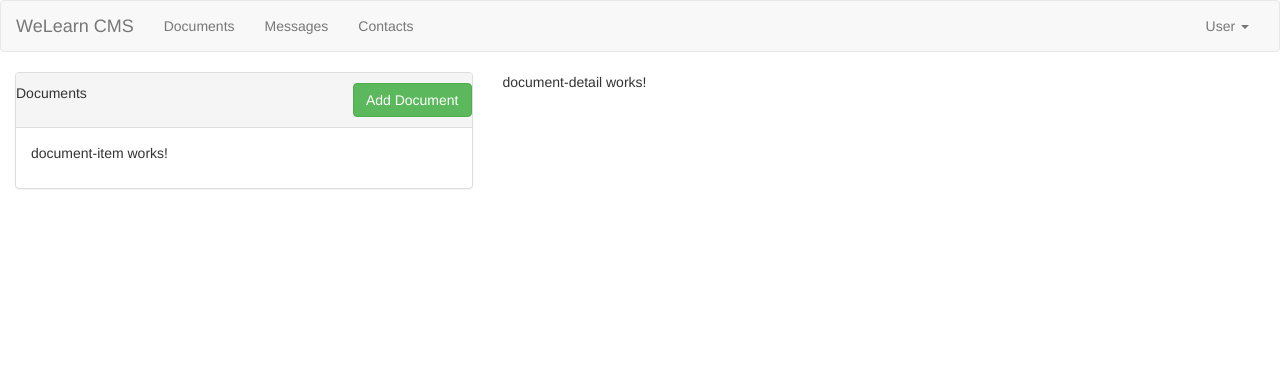
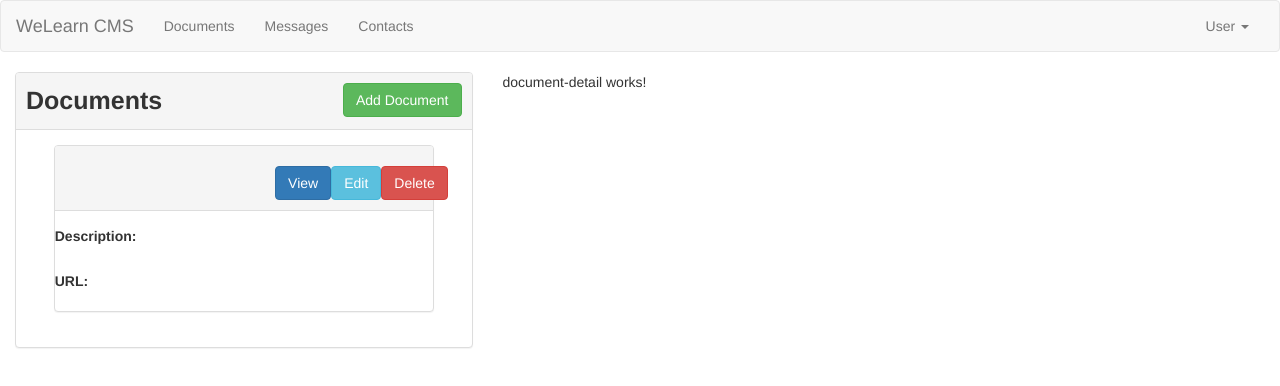
Before and after one commit to trainerkim20/FullStackProjs, an Angular app in the folder cms/: page / in a window 1280 px wide. Shown: the top 386 px of the page. Built offline with nearby package versions, Linux system fonts and the light colour scheme.

Commit message:
documentItemCompenent

```diff
--- a/cms/src/app/documents/document-item/document-item.component.html
+++ b/cms/src/app/documents/document-item/document-item.component.html
@@ -1 +1,25 @@
-<p>document-item works!</p>
+<div class="panel panel-default" xmlns="http://www.w3.org/1999/html">
+    <div class="panel-heading">
+      <div class="row pad-all">
+        <h4 class="title margin-left-right">{{ document?.name }}</h4>
+        <div class="row pull-right margin-left-right">
+          <a class="btn btn-primary">View</a>
+          <a class="btn btn-info" >Edit</a>
+          <a class="btn btn-danger">Delete</a>
+        </div>
+      </div>
+    </div>
+    <div class="panel-body">
+      <div class="pad-left-right">
+        <div class="row">
+          <label>Description:</label>
+          <span class="label-value"><!-- display document description here --></span>
+        </div>
+        <br>
+        <div class="row">
+          <label>URL:</label>
+          <span class="label-value"><!-- display document URL here --></span>
+        </div>
+      </div>
+    </div>
+  </div>
--- a/cms/src/app/documents/document-list/document-list.component.css
+++ b/cms/src/app/documents/document-list/document-list.component.css
@@ -0,0 +1,16 @@
+
+.center-panel {
+    margin-left: auto;
+    margin-right: auto;
+    width: 38rem;
+  }
+
+  .title {
+    font-size: 2.5rem;
+    font-weight: bold;
+  }
+
+  .pad-left-right{
+    padding-left:1rem;
+    padding-right:1rem;
+  }
--- a/cms/src/app/documents/document-list/document-list.component.ts
+++ b/cms/src/app/documents/document-list/document-list.component.ts
@@ -1,4 +1,5 @@
-import { Component, OnInit } from '@angular/core';
+import { Component, OnInit, Input } from '@angular/core';
+import { Document } from '../document.model';
 
 @Component({
   selector: 'cms-document-list',
@@ -7,6 +8,8 @@ import { Component, OnInit } from '@angular/core';
 })
 export class DocumentListComponent implements OnInit {
 
+@Input() document: Document;
+
   constructor() { }
 
   ngOnInit(): void {
```
Also changed, not shown: 1 other file (tests, documents, lock files or other folders).
